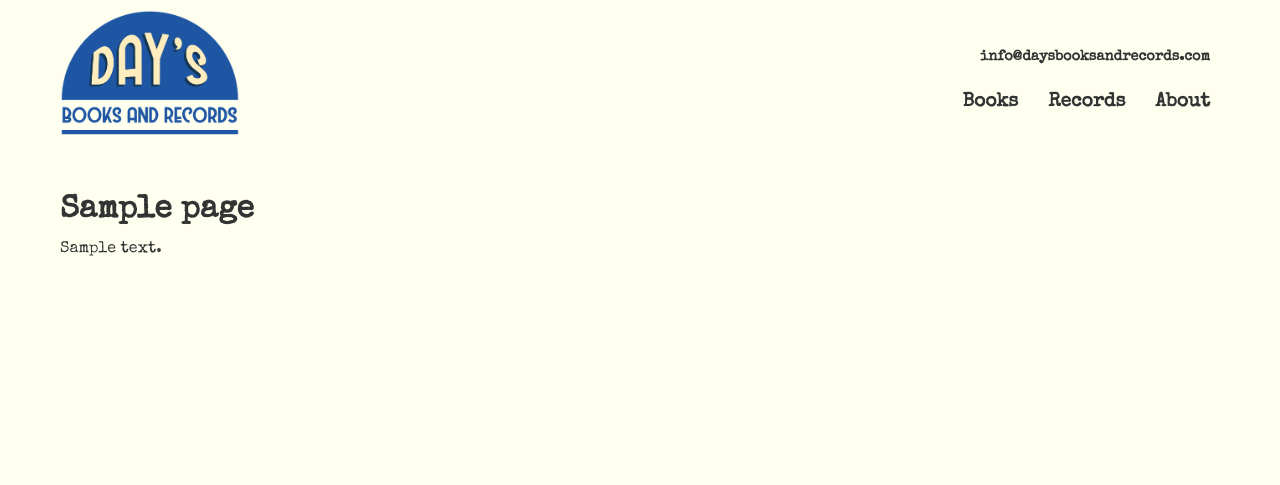
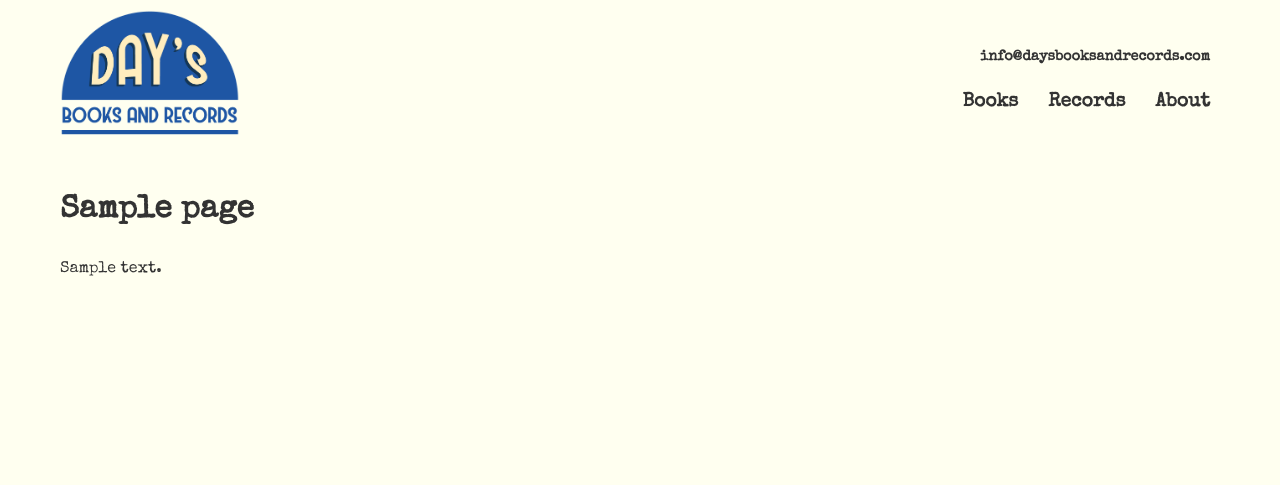
Before and after one commit to salty-ivy/daysbookandrecords, a Django app: template daysbookandrecords/home/templates/home/about_page.html in a window 1280 px wide. Shown: the top 485 px of the page. Run offline with Django 5.2, Linux system fonts and the light colour scheme; the template is opened without the code that fills it: most values are stand-ins (such as "Sample title", 1, 10 or a date in 2020); parts of the project's set-up code (start-up, migrations or seed data) failed here and were passed over.

Commit message:
Some fixes

```diff
--- a/daysbookandrecords/daysbookandrecords/templates/base.html
+++ b/daysbookandrecords/daysbookandrecords/templates/base.html
@@ -79,6 +79,10 @@
             padding: 40px 0;
         }
 
+        .content {
+            margin: 20px 0;
+        }
+
         .section-separator {
             height: 0px;
             background-color: #2357a2;
@@ -91,7 +95,7 @@
             display: grid;
             grid-template-columns: repeat(auto-fill, minmax(300px, 1fr));
             gap: 30px;
-            margin: 40px 0;
+            margin: 20px 0;
         }
 
         .item-card {
--- a/daysbookandrecords/home/templates/home/about_page.html
+++ b/daysbookandrecords/home/templates/home/about_page.html
@@ -7,7 +7,7 @@
 {% block content %}
 <h1>{{ page.title }}</h1>
 
-<div>
+<div class="content">
     {{ page.body|richtext }}
 </div>
 {% endblock %}
```
